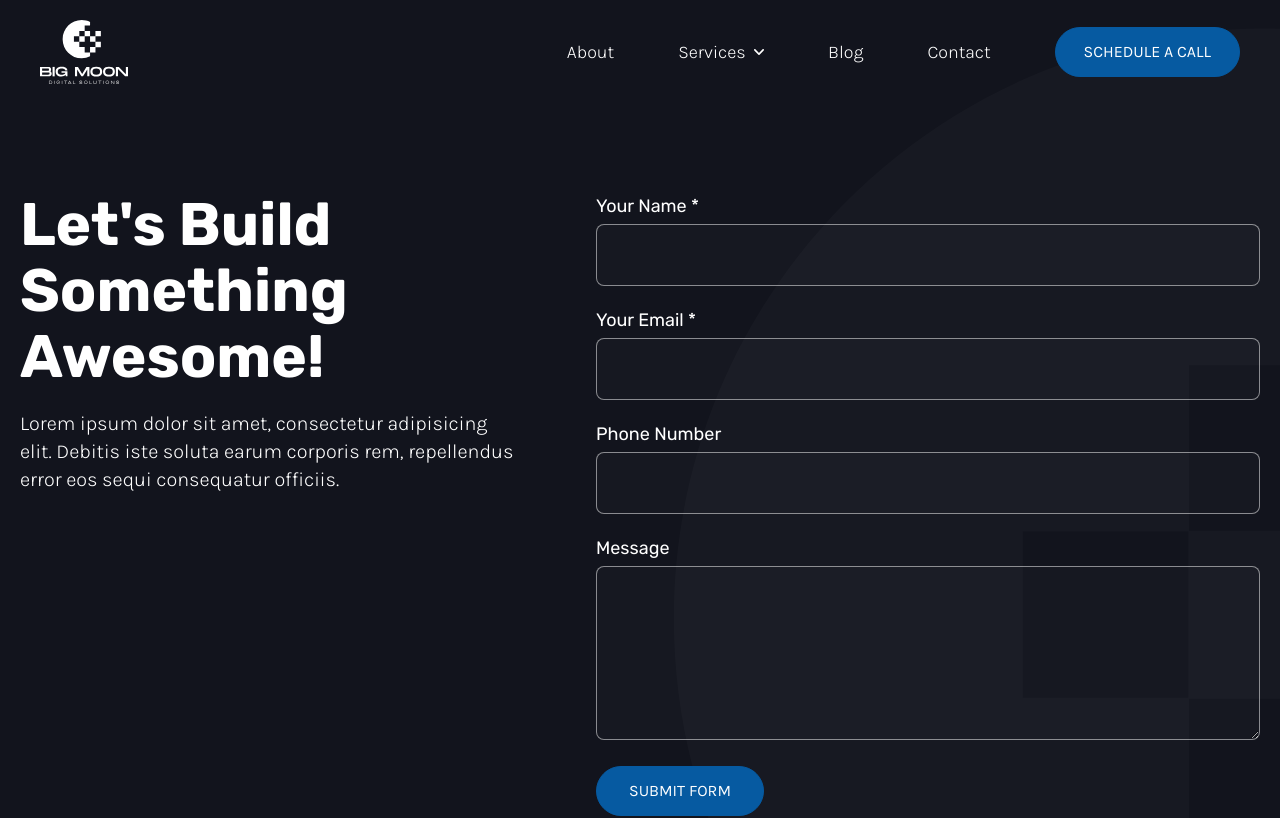
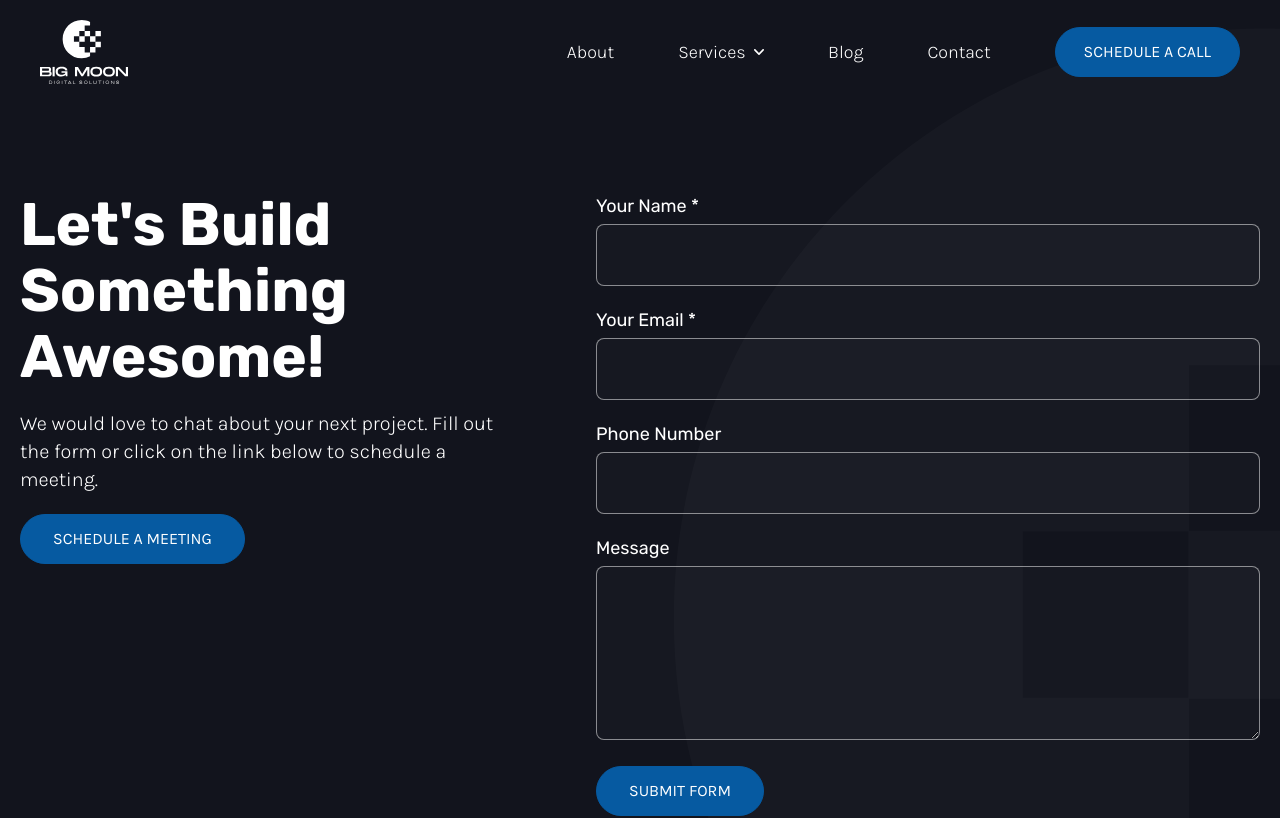
Before and after one commit to devaaronjohnson/big-moon-digital-sveltekit, a SvelteKit app: page /contact in a window 1280 px wide. Shown: the top 818 px of the page. Built offline with nearby package versions, Linux system fonts and the light colour scheme.

Commit message:
adding text and a button to contact page.

```diff
--- a/src/components/ContactForm.svelte
+++ b/src/components/ContactForm.svelte
@@ -29,7 +29,7 @@
 			return;
 		}
 
-		const url = 'https://ajdev.flywheelsites.com/';
+		const url = 'https://api.bigmoondigital.io/wp-json/gf/v2/forms/1/submissions';
 
 		const formData = {
 			input_1: name,
--- a/src/routes/contact/+page.svelte
+++ b/src/routes/contact/+page.svelte
@@ -25,9 +25,18 @@
 					Let's Build Something Awesome!
 				</h1>
 				<p class="mb-5 font-karla text-xl font-light text-white">
-					Lorem ipsum dolor sit amet, consectetur adipisicing elit. Debitis iste soluta earum
-					corporis rem, repellendus error eos sequi consequatur officiis.
+					We would love to chat about your next project. Fill out the form or click on the link
+					below to schedule a meeting.
 				</p>
+				<div class="flex items-center justify-start">
+					<a
+						href="https://calendly.com/aaron-bigmoondigital/30min"
+						target="_blank"
+						aria-label="Opens in a new tab"
+						class="rounded-full border border-darkestBlue bg-darkestBlue px-8 py-3 font-karla text-base font-normal text-white uppercase transition-all duration-200 hover:border-darkBlue hover:bg-darkBlue"
+						>Schedule a Meeting</a
+					>
+				</div>
 				<!-- <p class="font-karla text-xl font-light text-white">
 					<a href=".">629-230-4121</a>
 				</p> -->
```
